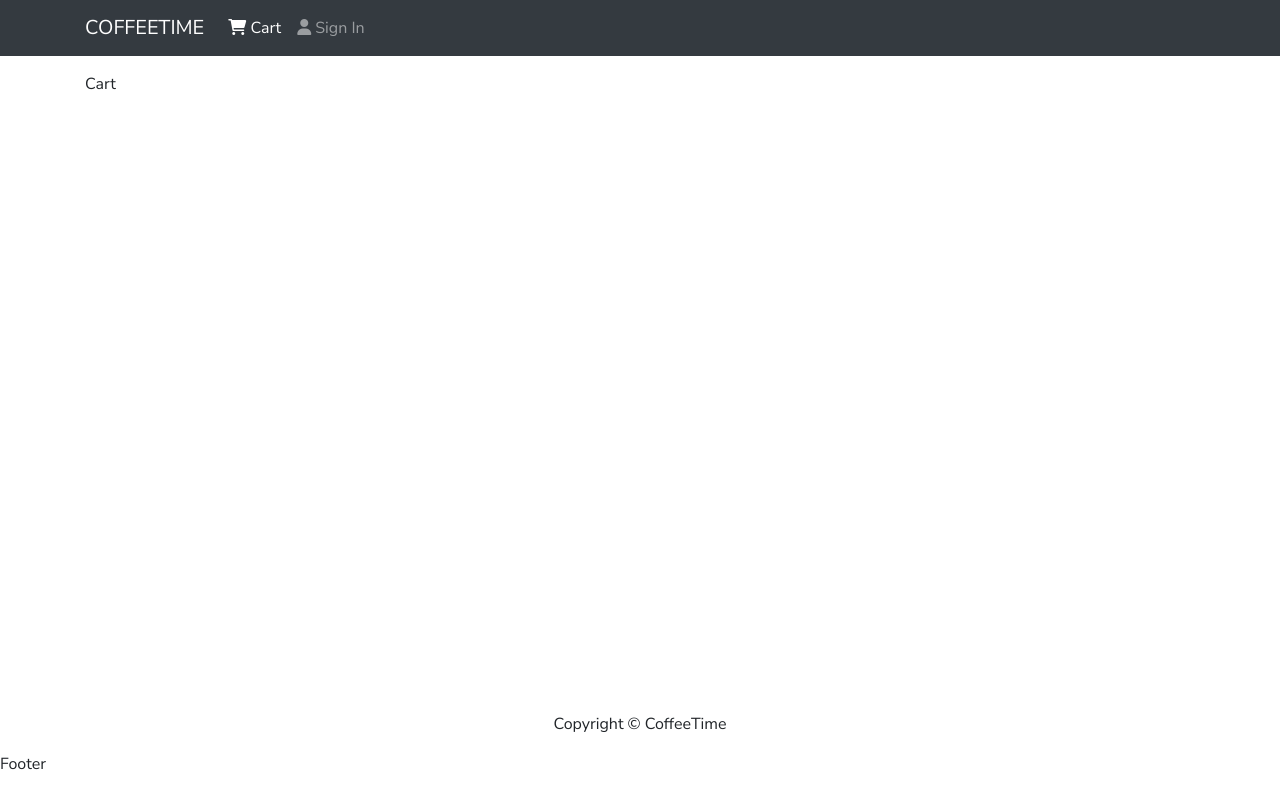
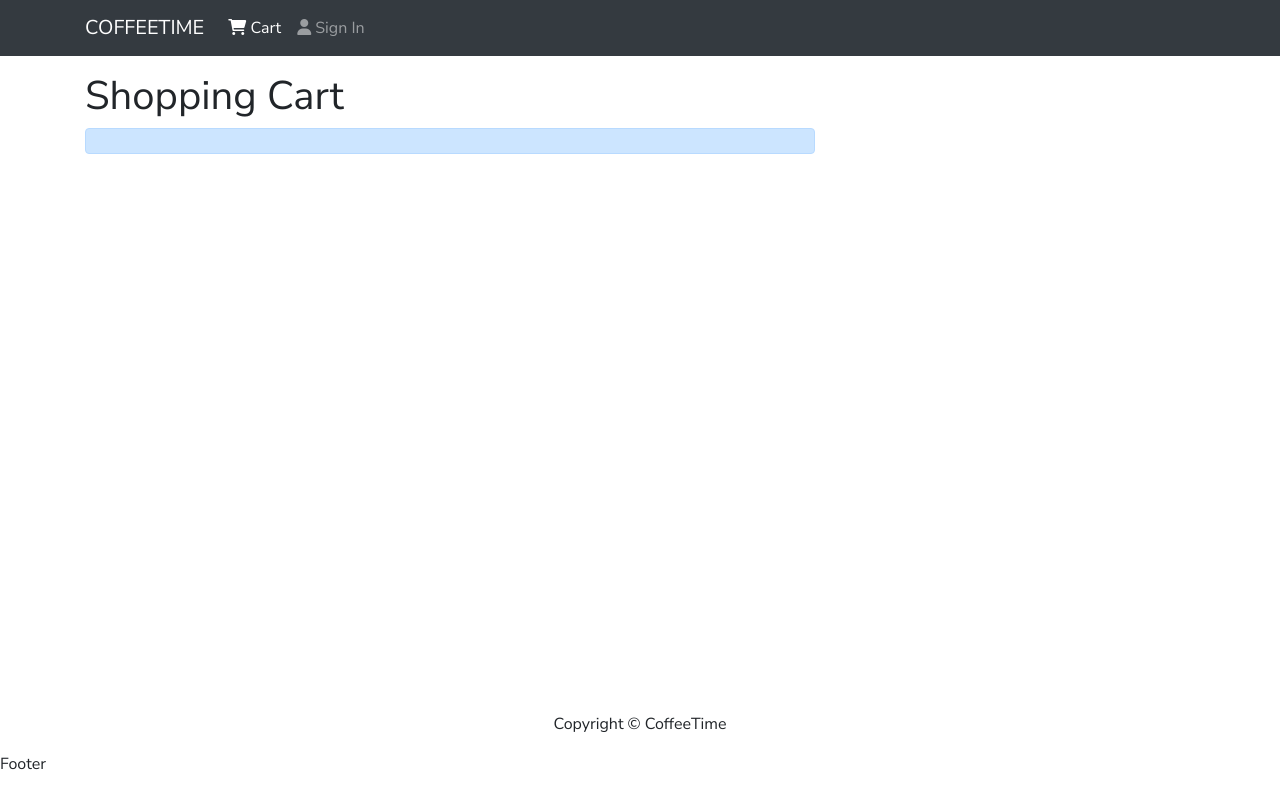
Before and after one commit to daffaromero/CoffeeTime-frontend, a React (Create React App) app: page /cart in a window 1280 px wide. Built offline with nearby package versions, Linux system fonts and the light colour scheme.

Commit message:
add : temp shopping cart

```diff
--- a/src/actions/cartActions.js
+++ b/src/actions/cartActions.js
@@ -1,5 +1,4 @@
 import axios from 'axios'
-import { useParams } from "react-router-dom";
 import { CART_ADD_ITEM } from '../constants/cartConstants'
 
 const URI = "https://coffeetime-backend.vercel.app";
--- a/src/screens/CartScreen.js
+++ b/src/screens/CartScreen.js
@@ -14,15 +14,73 @@ const CartScreen = ({props, history}) => {
 
     const dispatch = useDispatch()
 
+    const cart = useSelector((state) => state.cart)
+    const { cartItems } = cart
+
     useEffect(() => {
         if(productId) {
             dispatch(addToCart(productId, qty))
         }
     }, [dispatch, productId, qty])
 
+    const removeFromCartHandler = (id) =>{
+        console.log('remove')
+    }
 
+  return (<Row>
+        <Col md={8}>
+            <h1>Shopping Cart</h1>
+            {cartItems.length === 0 ? (
+            <Message>
+                Your cart is empty <Link to='/'>Go Back</Link>
+            </Message>
+            ) :(
+                <ListGroup variant='flush'>
+                    {cartItems.map(item => (
+                        <ListGroup.Item key={item.product}>
+                            <Row>
+                                <Col md={2}>
+                                    <image src={item.image} alt={item.name} fluid rounded />
+                                </Col>
+                                <Col md={3}>
+                                    <Link to={`/product/${item.product}`}>{item.name}</Link>
+                                </Col>
+                                <Col md={2}>${item.price}</Col>
+                                <Col md={2}>
+                                <Form.Control
+                                    as='select'
+                                    value={qty}
+                                    onChange={(e) => dispatch(addToCart(item.product, Number(e.target.value)))}
+                                    >
+                                        {
+                                        [...Array(item.available).keys()].map((x) => (
+                                        <option key={x + 1} value={x + 1}>
+                                            {x + 1}
+                                        </option>
+                                         ))
+                                        }
 
-  return <div>Cart</div>
+                                </Form.Control>
+                                </Col>
+                                <Col md={2}>
+                                    <Button type='button' variant='light' onClick={() => removeFromCartHandler(item.product)}>
+                                        <i className='fas fa-trash'></i>
+                                    </Button>
+                                </Col>
+                            </Row>
+                        </ListGroup.Item>
+                    ))}
+                </ListGroup>
+            )}
+        </Col>
+        <Col md={2}>
+
+        </Col>
+        <Col md={2}>
+
+        </Col>
+    </Row>
+  )
 }
 
 export default CartScreen
```
